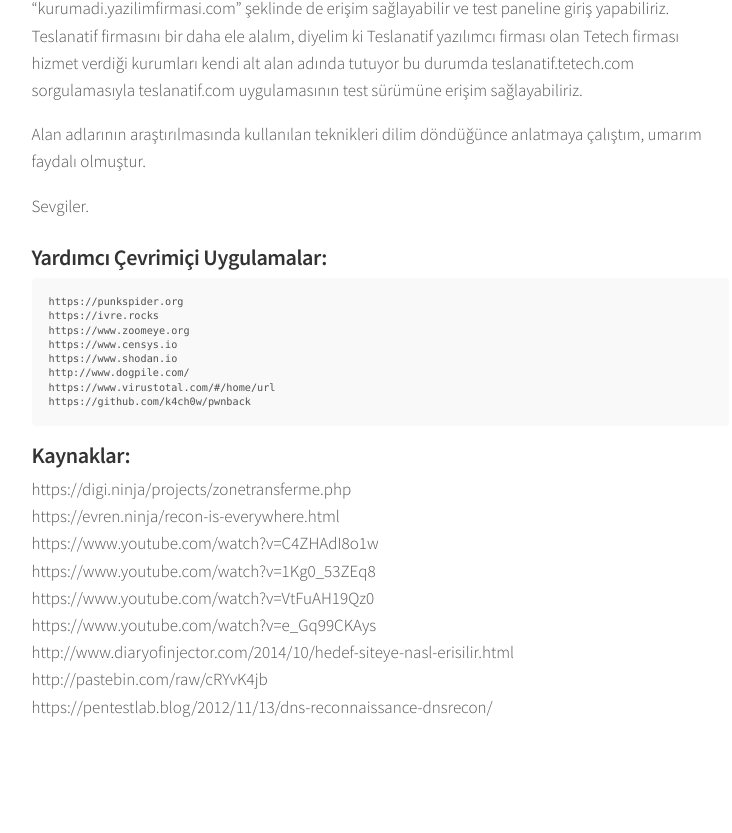
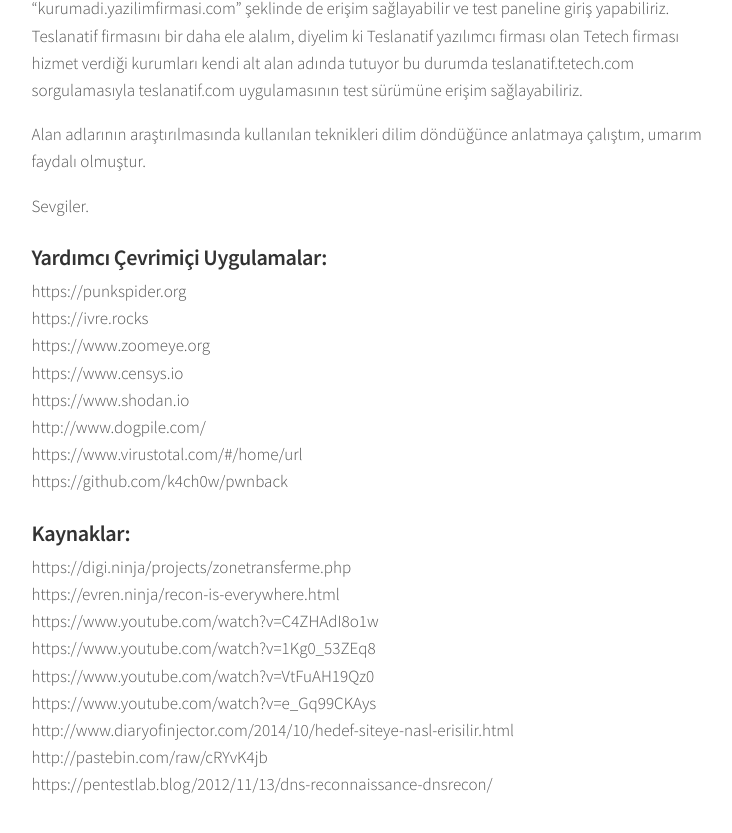
Before and after one commit to obsk498/sercankulak.github.io, a Jekyll site: the page built from _posts/2018-02-25-kapsam-genisletme-calismalari.markdown, in a window 1280 px wide and 900 px high, scrolled down 18926 px. Shown: the top 833 px of the window, without its empty margins (260-992 px from the left). Built offline with Jekyll 4.4.1, drawn with Linux system fonts in a browser that asks for light colours; comment, search, counter and statistics services are not loaded.

```diff
--- a/_posts/2018-02-25-kapsam-genisletme-calismalari.markdown
+++ b/_posts/2018-02-25-kapsam-genisletme-calismalari.markdown
@@ -489,16 +489,14 @@ Alan adlarının araştırılmasında kullanılan teknikleri dilim döndüğünc
 Sevgiler.
 
 ### Yardımcı Çevrimiçi Uygulamalar:
-~~~
-https://punkspider.org
-https://ivre.rocks
-https://www.zoomeye.org
-https://www.censys.io
-https://www.shodan.io
-http://www.dogpile.com/
-https://www.virustotal.com/#/home/url
-https://github.com/k4ch0w/pwnback
-~~~
+https://punkspider.org<br>
+https://ivre.rocks<br>
+https://www.zoomeye.org<br>
+https://www.censys.io<br>
+https://www.shodan.io<br>
+http://www.dogpile.com/<br>
+https://www.virustotal.com/#/home/url<br>
+https://github.com/k4ch0w/pwnback<br>
 
 ### Kaynaklar:
 https://digi.ninja/projects/zonetransferme.php<br>
```
